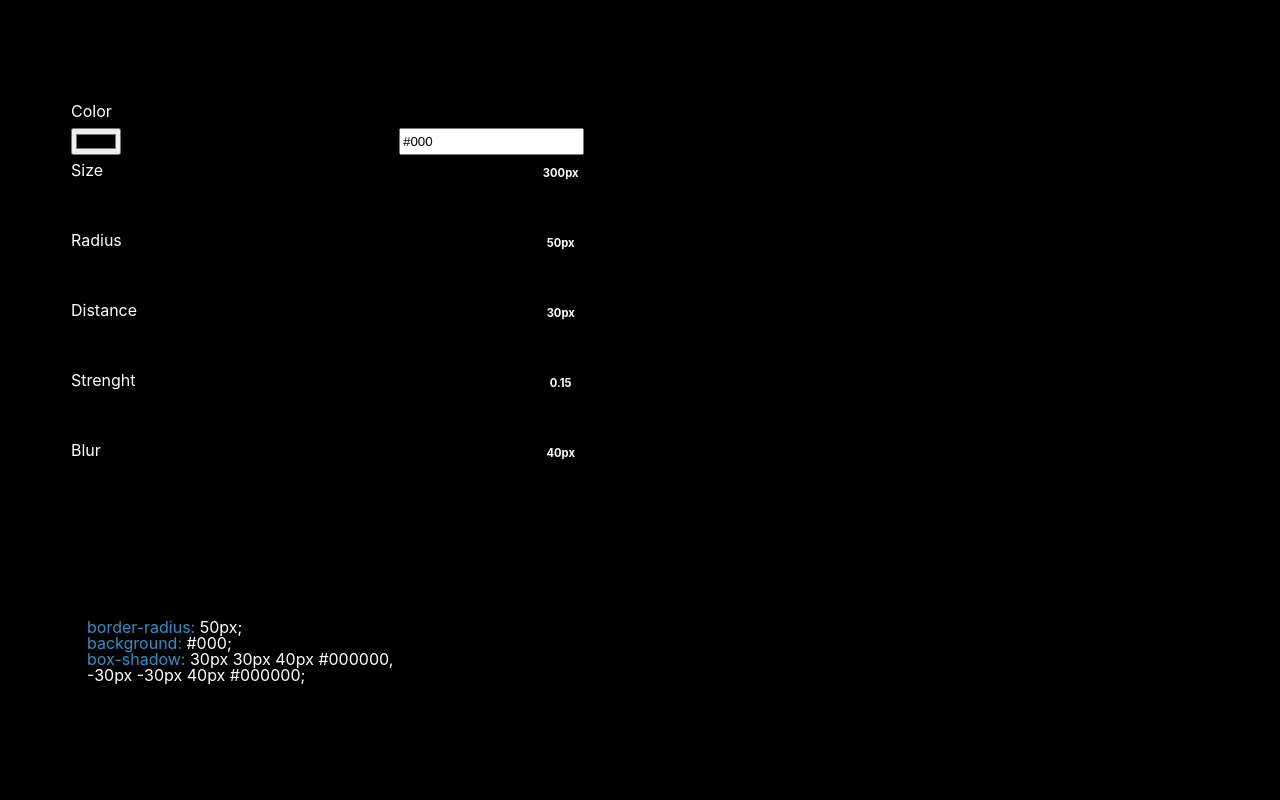
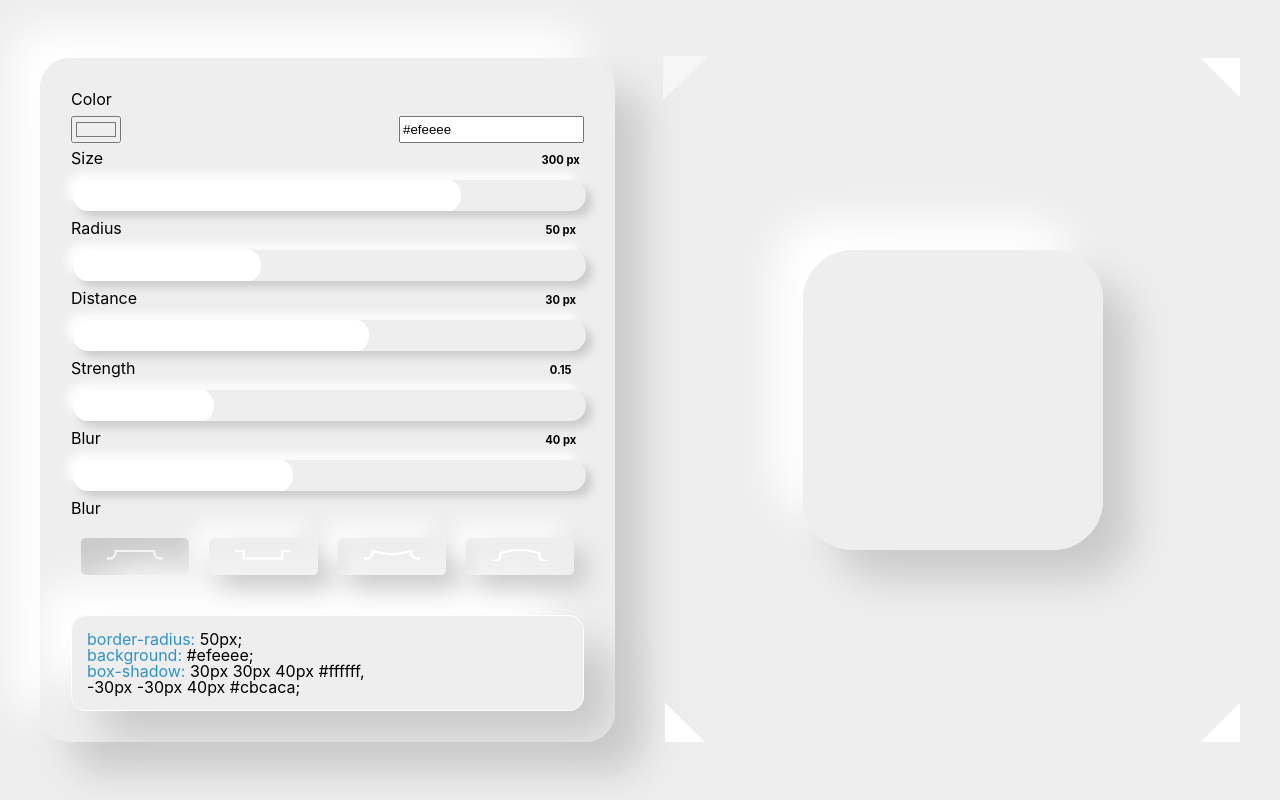
Before and after one commit to Rawallon/Neumorphic-CSS-Generator, a React (Create React App) app: page / in a window 1280 px wide. Built offline with nearby package versions, Linux system fonts and the light colour scheme.

Commit message:
Made Slider a component

```diff
--- a/src/App.tsx
+++ b/src/App.tsx
@@ -25,7 +25,7 @@ function App() {
   const [dist, setDist] = useState(20);
   const [intensity, setIntensity] = useState(0.15);
   const [blur, setBlur] = useState(60);
-  const [background, setBackground] = useState("#000");
+  const [background, setBackground] = useState("#efeeee");
   const [bgInput, setBgInput] = useState(background);
   const [shape, setShape] = useState(0);
   const [angle, setAngle] = useState(0);
@@ -87,62 +87,115 @@ function App() {
     );
     document.documentElement.style.setProperty(
       "--intensityS",
-      createShades(background, (intensity - 0.7)  * -1)
+      createShades(background, (intensity - 0.7) * -1)
     );
     document.documentElement.style.setProperty(
       "--intensityB",
-      createShades(background, intensity - 0.15 )
+      createShades(background, intensity - 0.15)
     );
-    if(background.toString().charAt(1) == "1" || background.toString().charAt(1) == "0" )
-    document.documentElement.style.setProperty("--intensityBaa", "#fff");
-    else if(background.toString().charAt(1) == "f" || background.toString().charAt(1) == "e"  || background.toString().charAt(1) == "d"  || background.toString().charAt(1) == "b" )
-    document.documentElement.style.setProperty("--intensityBaa", "#000");
+    if (
+      background.toString().charAt(1) === "1" ||
+      background.toString().charAt(1) === "0"
+    )
+      document.documentElement.style.setProperty("--intensityBaa", "#fff");
+    else if (
+      background.toString().charAt(1) === "f" ||
+      background.toString().charAt(1) === "e" ||
+      background.toString().charAt(1) === "d" ||
+      background.toString().charAt(1) === "b"
+    )
+      document.documentElement.style.setProperty("--intensityBaa", "#000");
     else
-    document.documentElement.style.setProperty("--intensityBaa", createShades(background, 0.7));
-
+      document.documentElement.style.setProperty(
+        "--intensityBaa",
+        createShades(background, 0.7)
+      );
   }, [background, dist, intensity, blur, shape]);
 
-
-
   useEffect(() => {
-
     switch (angle) {
       case 0:
-        document.documentElement.style.setProperty("--positionX",String(dist) + "px");
-        document.documentElement.style.setProperty("--positionY",String(dist) + "px");
-        document.documentElement.style.setProperty("--positionXOpposite","-" + String(dist) + "px");
-        document.documentElement.style.setProperty("--positionYOpposite","-" + String(dist) + "px");
-        document.documentElement.style.setProperty("--angle","145deg");
+        document.documentElement.style.setProperty(
+          "--positionX",
+          String(dist) + "px"
+        );
+        document.documentElement.style.setProperty(
+          "--positionY",
+          String(dist) + "px"
+        );
+        document.documentElement.style.setProperty(
+          "--positionXOpposite",
+          "-" + String(dist) + "px"
+        );
+        document.documentElement.style.setProperty(
+          "--positionYOpposite",
+          "-" + String(dist) + "px"
+        );
+        document.documentElement.style.setProperty("--angle", "145deg");
         break;
       case 1:
-        document.documentElement.style.setProperty("--positionX","-"+String(dist) + "px");
-        document.documentElement.style.setProperty("--positionY",String(dist) + "px");
-        document.documentElement.style.setProperty("--positionXOpposite", String(dist) + "px");
-        document.documentElement.style.setProperty("--positionYOpposite","-" + String(dist) + "px");
-        document.documentElement.style.setProperty("--angle","225deg");
+        document.documentElement.style.setProperty(
+          "--positionX",
+          "-" + String(dist) + "px"
+        );
+        document.documentElement.style.setProperty(
+          "--positionY",
+          String(dist) + "px"
+        );
+        document.documentElement.style.setProperty(
+          "--positionXOpposite",
+          String(dist) + "px"
+        );
+        document.documentElement.style.setProperty(
+          "--positionYOpposite",
+          "-" + String(dist) + "px"
+        );
+        document.documentElement.style.setProperty("--angle", "225deg");
         break;
       case 2:
-        document.documentElement.style.setProperty("--positionX","-" +String(dist) + "px");
-        document.documentElement.style.setProperty("--positionY","-" +String(dist) + "px");
-        document.documentElement.style.setProperty("--positionXOpposite",String(dist) + "px");
-        document.documentElement.style.setProperty("--positionYOpposite",String(dist) + "px");
-        document.documentElement.style.setProperty("--angle","315deg");
+        document.documentElement.style.setProperty(
+          "--positionX",
+          "-" + String(dist) + "px"
+        );
+        document.documentElement.style.setProperty(
+          "--positionY",
+          "-" + String(dist) + "px"
+        );
+        document.documentElement.style.setProperty(
+          "--positionXOpposite",
+          String(dist) + "px"
+        );
+        document.documentElement.style.setProperty(
+          "--positionYOpposite",
+          String(dist) + "px"
+        );
+        document.documentElement.style.setProperty("--angle", "315deg");
         break;
       case 3:
-        document.documentElement.style.setProperty("--positionX",String(dist) + "px");
-        document.documentElement.style.setProperty("--positionY","-" + String(dist) + "px");
-        document.documentElement.style.setProperty("--positionXOpposite","-" + String(dist) + "px");
-        document.documentElement.style.setProperty("--positionYOpposite",String(dist) + "px");
-        document.documentElement.style.setProperty("--angle","45deg");
+        document.documentElement.style.setProperty(
+          "--positionX",
+          String(dist) + "px"
+        );
+        document.documentElement.style.setProperty(
+          "--positionY",
+          "-" + String(dist) + "px"
+        );
+        document.documentElement.style.setProperty(
+          "--positionXOpposite",
+          "-" + String(dist) + "px"
+        );
+        document.documentElement.style.setProperty(
+          "--positionYOpposite",
+          String(dist) + "px"
+        );
+        document.documentElement.style.setProperty("--angle", "45deg");
         break;
 
       default:
-        document.documentElement.style.setProperty("--angle",
-          "145deg"
-        );
+        document.documentElement.style.setProperty("--angle", "145deg");
         break;
     }
-  }, [angle])
+  }, [angle, dist]);
 
   const setBG = (color: string) => {
     setBgInput(color);
@@ -178,7 +231,13 @@ function App() {
         shape={shape}
         setShape={setShape}
       />
-      <Preview size={size} radius={radius} shape={shape} angle={angle} setAngle={setAngle} />
+      <Preview
+        size={size}
+        radius={radius}
+        shape={shape}
+        angle={angle}
+        setAngle={setAngle}
+      />
     </div>
   );
 }
--- a/src/component/Configurator.tsx
+++ b/src/component/Configurator.tsx
@@ -1,4 +1,6 @@
 import React, { useEffect } from "react";
+import Slider from "./Slider";
+
 interface Props {
   bg: string;
   bgGF: string;
@@ -39,8 +41,8 @@ export const Configurator: React.FC<Props> = ({
   setBlur,
   colors,
   shape,
-  setShape
-}) => {
+  setShape,
+}: Props) => {
   useEffect(() => {
     let nDist = dist * 2;
     if (nDist >= 5 && nDist <= 50) setBlur(nDist);
@@ -50,7 +52,6 @@ export const Configurator: React.FC<Props> = ({
     let nSize = Math.floor(size / 10);
     if (nSize >= 5 && nSize <= 50) setDist(nSize);
   }, [size, setDist]);
-
 
   return (
     <div className="conf">
@@ -62,7 +63,10 @@ export const Configurator: React.FC<Props> = ({
           id="head"
           name="head"
           value={bg}
-          onChange={(e) => {setBg(e.target.value); setBgInput(e.target.value);}}
+          onChange={(e) => {
+            setBg(e.target.value);
+            setBgInput(e.target.value);
+          }}
         ></input>
         <input
           type="text"
@@ -73,91 +77,76 @@ export const Configurator: React.FC<Props> = ({
         ></input>
       </div>
       <div className="row">
-        <label className="lbl" htmlFor="size">size</label>
-        <input
-          className="slider "
-          id="size"
-          type="range"
-          min="10"
-          max="400"
+        <Slider
+          title="size"
           value={size}
-          onChange={(e) => setSize(Number(e.target.value))}
-        ></input>
-        <span className="stat">{size}px</span>
+          onChange={setSize}
+          min={10}
+          max={400}
+        />
       </div>
       <div className="row">
-        <label className="lbl" htmlFor="radius">radius</label>
-        <input
-          className="slider "
-          id="radius"
-          type="range"
-          min="0"
+        <Slider
+          title="radius"
+          value={radius}
+          onChange={setRadius}
+          min={0}
           max={size / 2}
-          value={radius}
-          onChange={(e) => setRadius(Number(e.target.value))}
-        ></input>
-        <span className="stat">{radius}px</span>
+        />
       </div>
       <div className="row">
-        <label className="lbl" htmlFor="dist">distance</label>
-        <input
-          className="slider "
-          id="dist"
-          type="range"
-          min="5"
-          max="50"
+        <Slider
+          title="distance"
           value={dist}
-          onChange={(e) => setDist(Number(e.target.value))}
-        ></input>
-        <span className="stat">{dist}px</span>
+          onChange={setDist}
+          min={5}
+          max={50}
+        />
       </div>
-
       <div className="row">
-        <label className="lbl" htmlFor="dist">strenght</label>
-        <input
-          className="slider "
-          id="dist"
-          type="range"
-          step="0.01"
-          min="0.01"
-          max="0.6"
+        <Slider
+          title="strength"
           value={intensity}
-          onChange={(e) => setIntensity(Number(e.target.value))}
-        ></input>
-        <span className="stat">{intensity}</span>
+          onChange={setIntensity}
+          step={0.01}
+          min={0.01}
+          max={0.6}
+          px={false}
+        />
       </div>
-
       <div className="row">
-        <label className="lbl" htmlFor="dist">blur</label>
-        <input
-          className="slider "
-          id="dist"
-          type="range"
-          min="0"
-          max="100"
+        <Slider
+          title="blur"
           value={blur}
-          onChange={(e) => setBlur(Number(e.target.value))}
-        ></input>
-        <span className="stat">{blur}px</span>
+          onChange={setBlur}
+          min={0}
+          max={100}
+        />
+        <label className="lbl" htmlFor="dist">
+          blur
+        </label>
       </div>
 
       <div className="row">
         <div className="shape-switch">
-          <button className={shape === 0? "active" : ""} onClick={() => setShape(0)} data-shape="0" name="flat" title="Flat">
-            <svg
-              viewBox="0 0 145 24"
-              fill="none"
-              stroke="white"
-              xmlns="http://www.w3.org/2000/svg"
-            >
-              <path
-                d="M0 22H7C15.2843 22 22 15.2843 22 7.00001V3C22 2.44772 22.4477 2 23 2H121C121.552 2 122 2.44772 122 3V7.00001C122 15.2843 128.716 22 137 22H145"
-                stroke="inherit"
-                strokeWidth="6"
-              ></path>
+          <button
+            className={shape === 0 ? "active" : ""}
+            onClick={() => setShape(0)}
+            data-shape="0"
+            name="flat"
+            title="Flat"
+          >
+            <svg viewBox="0 0 145 24" fill="none" stroke="white" xmlns="http://www.w3.org/2000/svg">
+              <path d="M0 22H7C15.2843 22 22 15.2843 22 7.00001V3C22 2.44772 22.4477 2 23 2H121C121.552 2 122 2.44772 122 3V7.00001C122 15.2843 128.716 22 137 22H145" stroke="inherit"strokeWidth="6"></path>
             </svg>
           </button>
-          <button className={shape === 1? "active" : ""} onClick={() => setShape(1)} data-shape="1" name="pressed" title="Pressed">
+          <button
+            className={shape === 1 ? "active" : ""}
+            onClick={() => setShape(1)}
+            data-shape="1"
+            name="pressed"
+            title="Pressed"
+          >
             <svg
               viewBox="0 0 145 24"
               fill="none"
@@ -172,10 +161,15 @@ export const Configurator: React.FC<Props> = ({
             </svg>
           </button>
 
-          <button className={shape === 2? "active" : ""} onClick={() => setShape(2)} data-shape="2" name="concave" title="Concave">
+          <button
+            className={shape === 2 ? "active" : ""}
+            onClick={() => setShape(2)}
+            data-shape="2"
+            name="concave"
+            title="Concave"
+          >
             <svg
               viewBox="0 0 145 24"
-
               fill="none"
               stroke="white"
               xmlns="http://www.w3.org/2000/svg"
@@ -187,7 +181,13 @@ export const Configurator: React.FC<Props> = ({
               ></path>
             </svg>
           </button>
-          <button className={shape === 3? "active" : ""} onClick={() => setShape(3)} data-shape="3" name="convex" title="Convex">
+          <button
+            className={shape === 3 ? "active" : ""}
+            onClick={() => setShape(3)}
+            data-shape="3"
+            name="convex"
+            title="Convex"
+          >
             <svg
               viewBox="0 0 145 33"
               fill="none"
@@ -209,14 +209,12 @@ export const Configurator: React.FC<Props> = ({
         {radius}px;
         <br />
         <span>background: </span>
-        {(shape === 0 || shape === 3) && ""+bg+";" }
-        {(shape === 1) && "linear-gradient(145deg, "+bgGF+", "+bgGS+");"}
-        {(shape === 2) && "linear-gradient(145deg, "+bgGS+", "+bgGF+");"}
+        {(shape === 0 || shape === 3) && "" + bg + ";"}
+        {shape === 1 && "linear-gradient(145deg, " + bgGF + ", " + bgGS + ");"}
+        {shape === 2 && "linear-gradient(145deg, " + bgGS + ", " + bgGF + ");"}
         <br />
-
-        <span>box-shadow:</span> {dist}px {dist}px {blur}px{" "}
-        {colors.split("-")[0]},<br />-{dist}px -{dist}px {blur}px{" "}
-        {colors.split("-")[1]};<br />
+        <span>box-shadow:</span> {dist}px {dist}px {blur}px{" "}{colors.split("-")[0]},<br />
+        -{dist}px -{dist}px {blur}px{" "}{colors.split("-")[1]};<br />
       </div>
     </div>
   );
--- /dev/null
+++ b/src/component/Slider.tsx
@@ -0,0 +1,42 @@
+import React from "react";
+
+interface Props {
+  title: string;
+  value: any;
+  onChange: (n: number) => void;
+  min: number;
+  max: number;
+  step?: number;
+  px?: boolean;
+}
+
+export default function Slider({
+  title,
+  value,
+  onChange,
+  min,
+  max,
+  step = 1,
+  px = true,
+}: Props) {
+  return (
+    <>
+      <label className="lbl" htmlFor="size">
+        {title}
+      </label>
+      <input
+        className="slider"
+        id={title}
+        type="range"
+        min={min}
+        max={max}
+        step={step}
+        value={value}
+        onChange={(e) => onChange(Number(e.target.value))}
+      ></input>
+      <span className="stat">
+        {value} {px && "px"}
+      </span>
+    </>
+  );
+}
```
